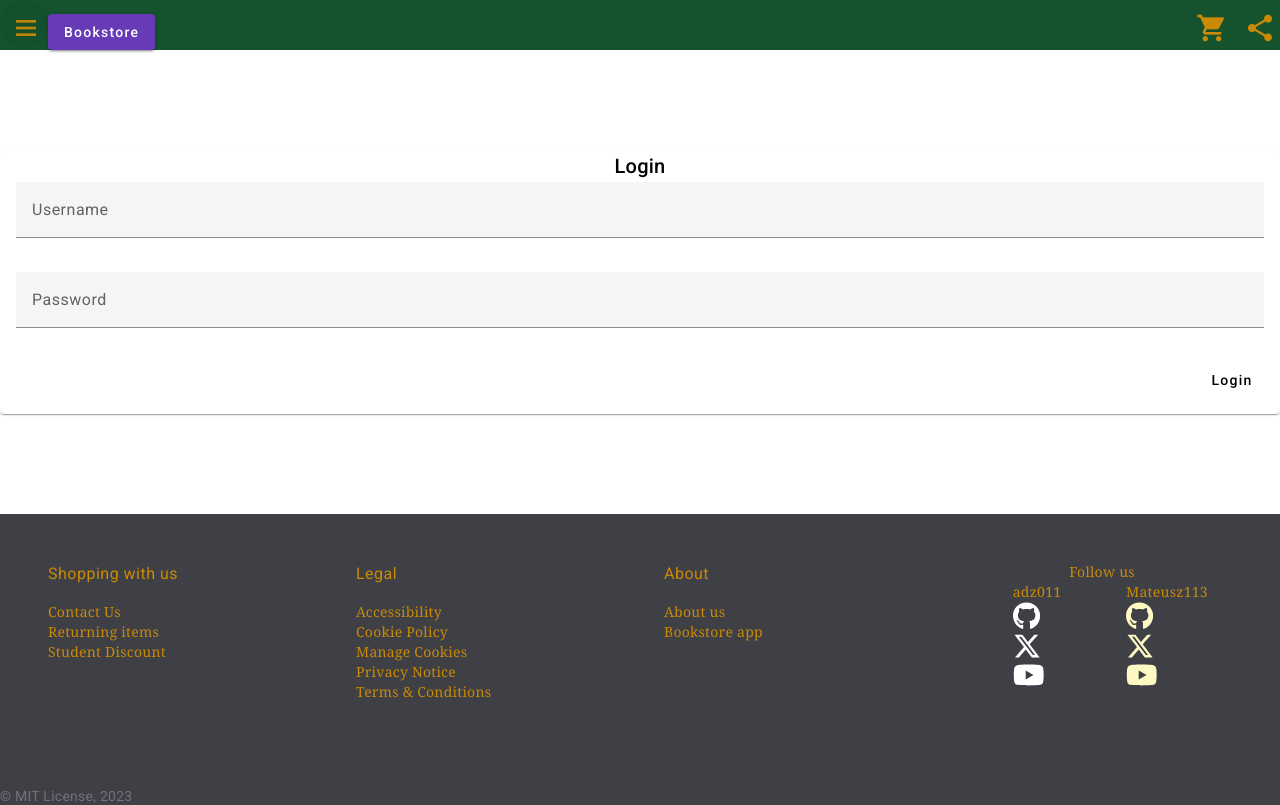
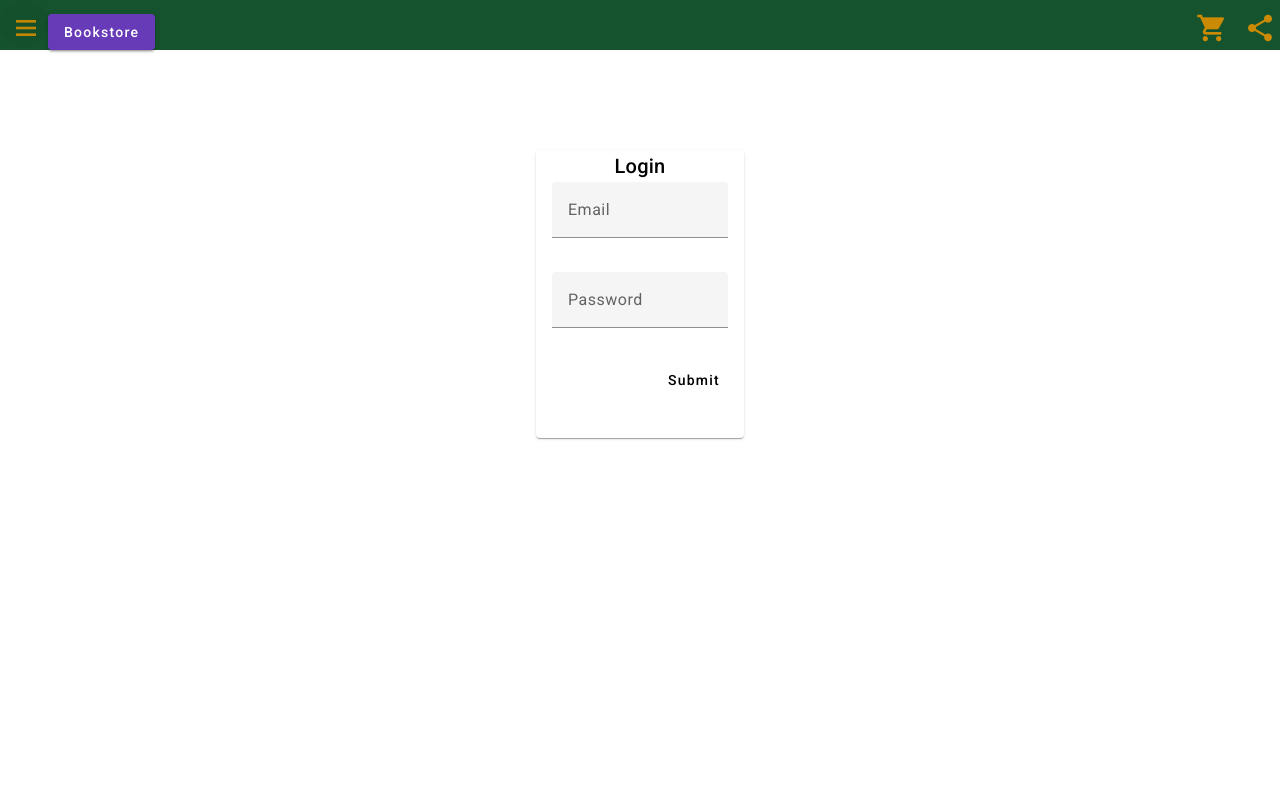
Before and after one commit to adz011/Bookstore-frontend, an Angular app: page /login in a window 1280 px wide. Shown: the top 805 px of the page. Built offline with nearby package versions, Linux system fonts and the light colour scheme.

Commit message:
Login validation

```diff
--- a/src/app/pages/login/login.component.html
+++ b/src/app/pages/login/login.component.html
@@ -1,11 +1,16 @@
-<mat-card
-class = "w-1/2 w-screen">
-    <mat-card-title>Login</mat-card-title>
+ <div   class = "h-screen  w-screen flex justify-center ">
+  <mat-card class = "max-w-52 max-h-72">
+  <mat-card-title>
+    Login
+  </mat-card-title>
+
   <mat-card-content class="">
-<form (ngSubmit)="submit()" class="w-full">
+    <form
+    (ngSubmit)="login()"
+     class="w-full">
       <p>
         <mat-form-field class= "w-full">
-      <input type="text" matInput placeholder="Username" formControlName="username">
+          <input  type="email" name="email" ngModel email matInput placeholder="Email" formControlName="username">
         </mat-form-field>
       </p>
 
@@ -20,9 +25,10 @@ class = "w-1/2 w-screen">
       </p>
 
       <div class="flex button justify-end">
-    <button type="submit"  mat-button>Login</button>
+        <button type="submit"  mat-button>Submit</button>
       </div>
 
     </form>
   </mat-card-content>
 </mat-card>
+</div>
--- a/src/app/pages/login/login.component.ts
+++ b/src/app/pages/login/login.component.ts
@@ -1,5 +1,6 @@
 import { Component, EventEmitter, Input, Output } from '@angular/core';
 import { FormBuilder, FormControl, FormGroup, Validators } from '@angular/forms';
+import { MatSnackBar } from '@angular/material/snack-bar';
 import { Router } from '@angular/router';
 import { AuthService } from 'src/app/services/auth.service';
 
@@ -10,7 +11,9 @@ import { AuthService } from 'src/app/services/auth.service';
 })
 
 export class LoginComponent {
+  snackBar : MatSnackBar | undefined;
   @Input() error: string | null | undefined;
+  @Input() email: boolean | string | undefined;
 
   @Output() submitEM = new EventEmitter();
   form: FormGroup = new FormGroup({
@@ -30,7 +33,6 @@ export class LoginComponent {
 
     login() {
         const val = this.form.value;
-
         if (val.email && val.password) {
             this.authService.login(val.email, val.password)
                 .subscribe(
@@ -39,7 +41,7 @@ export class LoginComponent {
                         this.router.navigateByUrl('/');
                     }
                 );
-        }
+      }
     }
     submit() {
       if (this.form.valid) {
```
Lines whose indentation alone changed are shown as unchanged.
